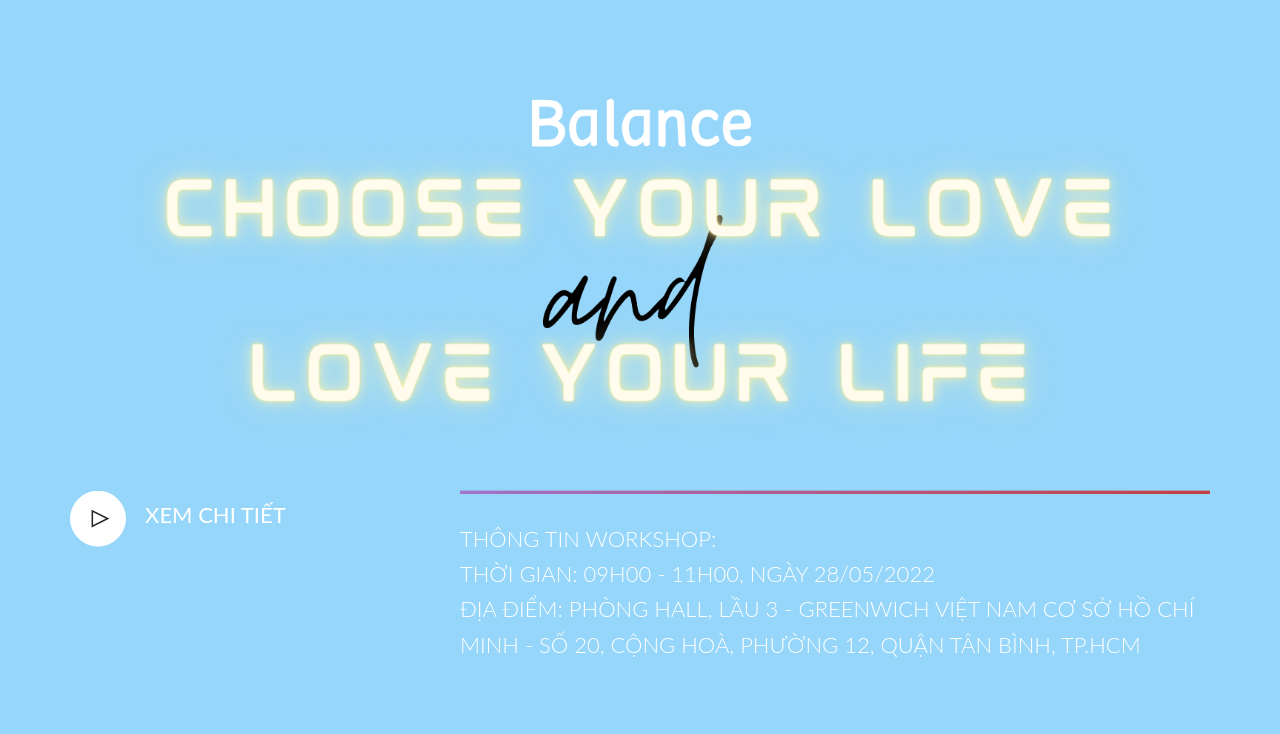
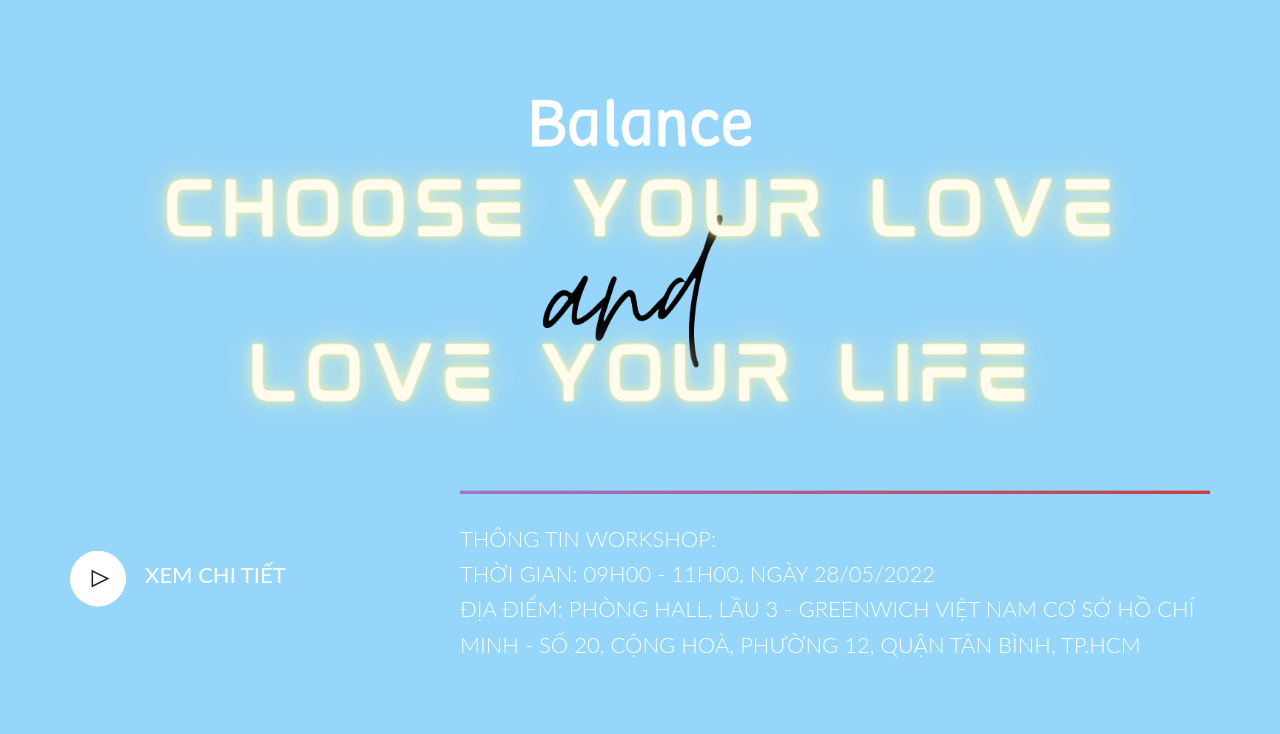
Before and after one commit to vinhtien2911/heart-events, a plain HTML site: page HTML/index.html in a window 1280 px wide. Shown: the part 66-800 px from the top of the page. Drawn offline with Linux system fonts and the light colour scheme; some packages are replaced by stand-ins of ours.

```diff
--- a/HTML/index.html
+++ b/HTML/index.html
@@ -82,7 +82,7 @@
                         </div>
                     </div>
                     <div class="col-sm-4 col-sm-pull-8  g-margin-b-30 g-margin-b-0--md">
-                        <div class="wow fadeInLeft" data-wow-duration=".3" data-wow-delay=".5s">
+                        <div class="wow fadeInLeft" data-wow-duration=".3" data-wow-delay=".5s" style="margin-top:60px">
                             <a class="js__popup__youtube" href="https://www.youtube.com/watch?v=GiESdpwyh6M" title="Intro Video">
                                 <i class="s-icon s-icon--lg s-icon--white-bg g-radius--circle ti-control-play"></i>
                                 <span class="text-uppercase g-font-size-22--xs g-color--white g-padding-x-15--xs">Xem chi tiết</span>
```
